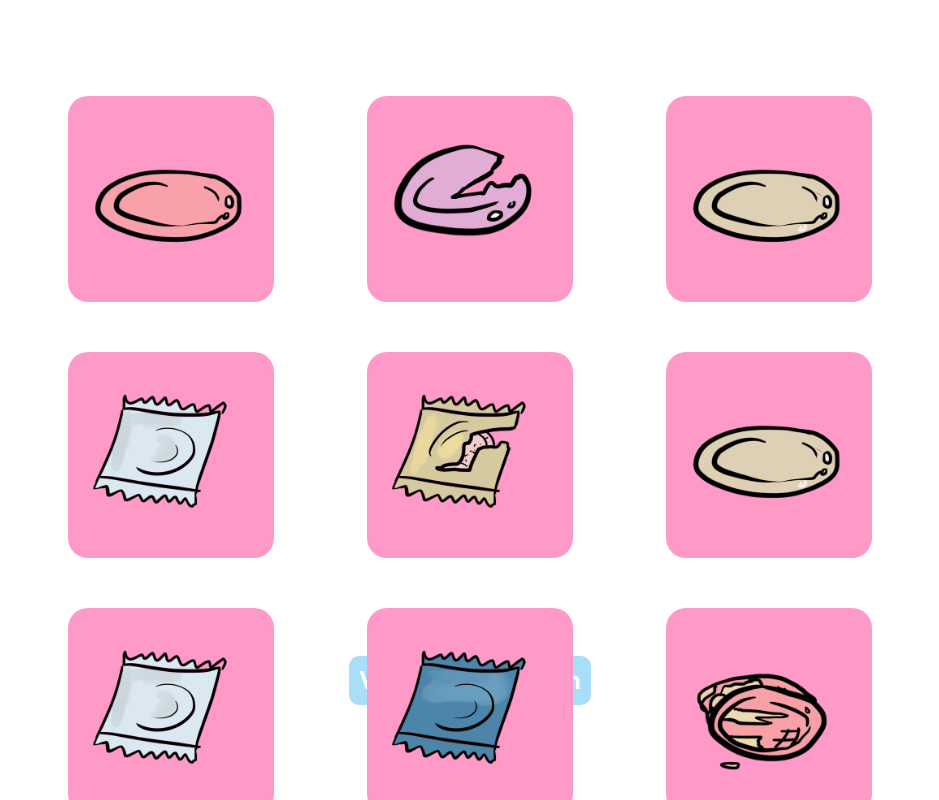
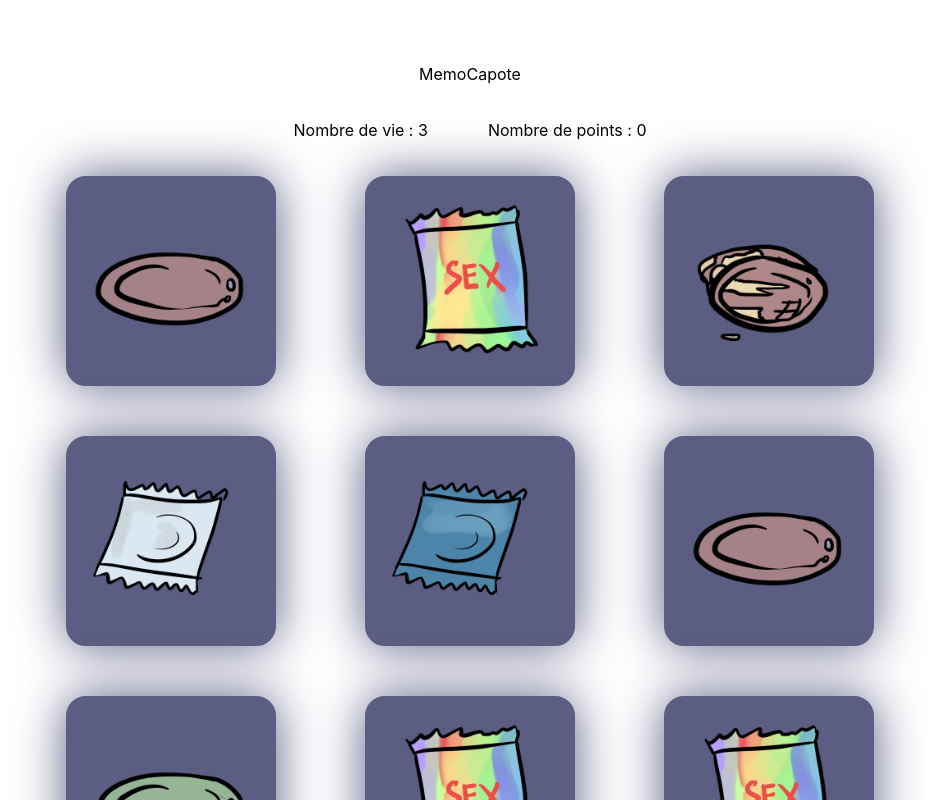
Before and after one commit to team2large/ndi-front, a React (Create React App) app: page /games/memory_capote/play in a window 1280 px wide. Shown: the top 800 px of the page, without its empty margins (170-1109 px from the left). Built offline with nearby package versions, Linux system fonts and the light colour scheme; no server answers.

Commit message:
feat: calcul point

```diff
--- a/package.json
+++ b/package.json
@@ -8,6 +8,7 @@
     "@testing-library/user-event": "^13.5.0",
     "react": "^18.2.0",
     "react-dom": "^18.2.0",
+    "react-modal": "^3.16.1",
     "react-parallax-tilt": "^1.7.72",
     "react-router-dom": "^6.4.3",
     "react-scripts": "5.0.1",
--- a/src/assets/style/card.module.scss
+++ b/src/assets/style/card.module.scss
@@ -1,5 +1,5 @@
 .card {
-    background-color: #ff99c8;
+    background-color: #5B5D82;
     width: 200px;
     height: 200px;
     border-radius: 20px;
@@ -28,6 +28,7 @@
     .card__inner:hover {
         .image {
             filter: blur(4px);
+            transform: scale(1.1);
             transition: all 0.2s ease;
         }
         .content {
--- a/src/assets/style/cardsgame.module.scss
+++ b/src/assets/style/cardsgame.module.scss
@@ -13,6 +13,17 @@
         flex-direction: column;
         width: 100%;
         height: 100%;
+        .score {
+            display: flex;
+            flex-direction: row;
+            gap: 20px;
+            padding: 20px;
+            .box {
+                padding-left: 20px;
+                padding-right: 20px;
+                border-radius: 10px;
+            }
+        }
         .cards_container {
             display: grid;
             grid-template-columns: auto auto auto;
@@ -22,14 +33,5 @@
             width: 70%;
             height: 70%;
         }
-        .button {
-            background-color: red;
-            padding: 10px;
-            border-radius: 10px;
-            color: white;
-            font-size: 1.5em;
-            font-weight: bold;
-            cursor: pointer;
-        }
     }
 }
--- a/src/components/Card.jsx
+++ b/src/components/Card.jsx
@@ -1,17 +1,15 @@
 import Tilt from 'react-parallax-tilt';
-import { useContext } from 'react';
-import { AppContext } from 'context/AppContext';
 import styles from 'assets/style/card.module.scss';
 
 const Card = ({ data, onClick }) => {
-  const { palette } = useContext(AppContext);
+  const borderColor = data.isValid ? '#3FCA90' : '#FF5D47';
 
   return (
     <Tilt>
       <div
         className={styles.card}
-        style={data.clicked ? { border: '3px solid purple', boxShadow: '0 0 50px purple' } : { border: `3px solid ${palette[0]}${55}` }}
-        onClick={onClick}
+        style={data.clicked ? { border: `5px solid ${borderColor}`, boxShadow: `0 0 50px ${borderColor}` } : { border: '5px solid #5B5D82', boxShadow: '0 0 50px #5B5D82' }}
+        onClick={!data.clicked && onClick}
       >
         <div className={styles.card__inner}>
           <div className={styles.image}>
--- a/src/components/condoms.json
+++ b/src/components/condoms.json
@@ -23,7 +23,7 @@
             "sachet_clean1"
             ],
         "reasonNotValid": "Malgrès son appérence intacte, le préservatif est périmé, il n'a plus d'effet de protection.",
-        "datePeremptionPeremption": "20/03/2020",
+        "datePeremption": "20/03/2020",
         "taille": "L",
         "norme": true
     },
--- a/src/pages/CardsGame.jsx
+++ b/src/pages/CardsGame.jsx
@@ -1,32 +1,34 @@
 
-import React, { useContext, useEffect, useState } from 'react';
-import { AppContext } from 'context/AppContext';
+import { useEffect, useState } from 'react';
+import Modal from 'react-modal';
 import Card from 'components/Card';
 import styles from 'assets/style/cardsgame.module.scss';
 import dataCondoms from 'components/condoms.json';
 
 const CardsGame = () => {
-  const { palette } = useContext(AppContext);
-
   const ATTEMPT_MAX = 3;
   const NBR_CARDS = 9;
 
-  const [score, setScore] = useState(null);
-  const [attempt, setAttempt] = useState(0);
+  const [score, setScore] = useState(0);
+  const [attempt, setAttempt] = useState(ATTEMPT_MAX);
   const [isWin, setIsWin] = useState(false);
+  const [isFail, setIsFail] = useState(false);
   const [cards, setCards] = useState([]);
+  const [nbrGoodCard, setNbrGoodCard] = useState(0);
 
   useEffect(() => {
-    if (attempt === ATTEMPT_MAX) {
-      setIsWin(false);
-      setScore(0);
-    } else if (isWin)
-      setScore(ATTEMPT_MAX - attempt);
+    if (attempt === 0)
+      setIsFail(true);
   }, [attempt]);
 
   useEffect(() => {
     setCards(generateCards());
   }, []);
+
+  useEffect(() => {
+    if (nbrGoodCard === 0)
+      setCards(generateCards());
+  }, [nbrGoodCard]);
 
   const getRandomInt = (max) => Math.floor(Math.random() * max);
 
@@ -35,6 +37,7 @@ const CardsGame = () => {
   function generateCards() {
     let cards = [];
     const nbrGoodCard = getRandomIntBetween(1, NBR_CARDS / 2);
+    setNbrGoodCard(nbrGoodCard);
     for (let i = 0;i < nbrGoodCard;i++)
       cards.push(dataCondoms[0]);
 
@@ -77,40 +80,33 @@ const CardsGame = () => {
   const toggleCard = (cardId) => {
     const newCards = cards.map((c) => {
       if (c.id === cardId) {
+        if (c.isValid) {
+          setScore(score + 1);
+          setNbrGoodCard(nbrGoodCard - 1);
+        } else
+          setAttempt(attempt - 1);
         return {
           ...c,
-          clicked: !c.clicked,
+          clicked: true,
         };
       }
-
       return c;
     });
     setCards(newCards);
-    // validite
-    // gerer le jeu
-    // check game ended
-  };
-
-  const validateSelecion = () => {
-    const validCards = cards.filter((c) => c.isValid);
-    const selectedCards = cards.filter((c) => c.clicked);
-    const validSelectedCards = selectedCards.filter((c) => c.isValid);
-    const invalidSelectedCards = selectedCards.filter((c) => !c.isValid);
-    if (validCards.length !== selectedCards.length) {
-      alert(`Vous devez sélectionner ${validCards.length} cartes`);
-      return;
-    }
-
-    const allValid = selectedCards.every((c) => c.isValid);
-    if (allValid)
-      alert('Bravo, vous avez gagné');
-    else
-      alert(`${validSelectedCards.length} cartes sont valides, ${invalidSelectedCards.length} cartes sont invalides`);
   };
 
   return (
     <div className={styles.cards_game}>
       <div className={styles.wrapper}>
+        MemoCapote
+        <div className={styles.score}>
+          <div className={styles.box}>
+            <p>Nombre de vie : {attempt}</p>
+          </div>
+          <div className={styles.box}>
+            <p>Nombre de points : {score}</p>
+          </div>
+        </div>
         <div className={styles.cards_container}>
           {cards.map((card) => (
             <Card
@@ -120,11 +116,6 @@ const CardsGame = () => {
             />
           ))}
         </div>
-        <div
-          className={styles.button}
-          onClick={validateSelecion}
-          style={{ backgroundColor: palette[3] }}
-        >Valider la sélection</div>
       </div>
     </div>
   );
```
